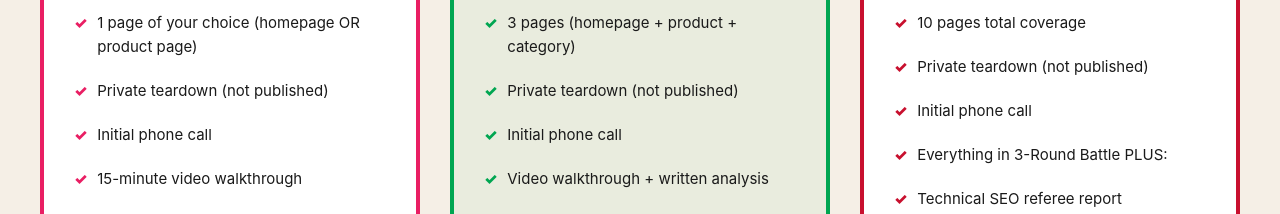
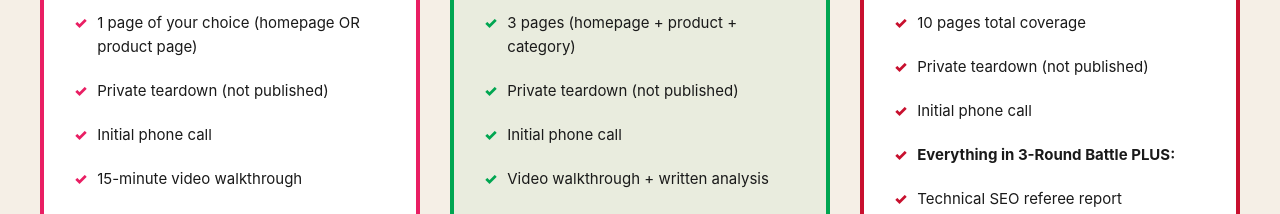
Before and after one commit to rjk461/ecommerce-teardown, a plain HTML site: page index.html in a window 1280 px wide. Shown: the part 4460-4674 px from the top of the page. Drawn offline with Linux system fonts and the light colour scheme.

Commit message:
Make 'Everything in 3-Round Battle PLUS:' bold

```diff
--- a/index.html
+++ b/index.html
@@ -1020,7 +1020,7 @@
                     <li>10 pages total coverage</li>
                     <li>Private teardown (not published)</li>
                     <li>Initial phone call</li>
-                    <li>Everything in 3-Round Battle PLUS:</li>
+                    <li><strong>Everything in 3-Round Battle PLUS:</strong></li>
                     <li>Technical SEO referee report</li>
                     <li>Site speed performance analysis</li>
                     <li>90-minute live strategy session</li>
```
